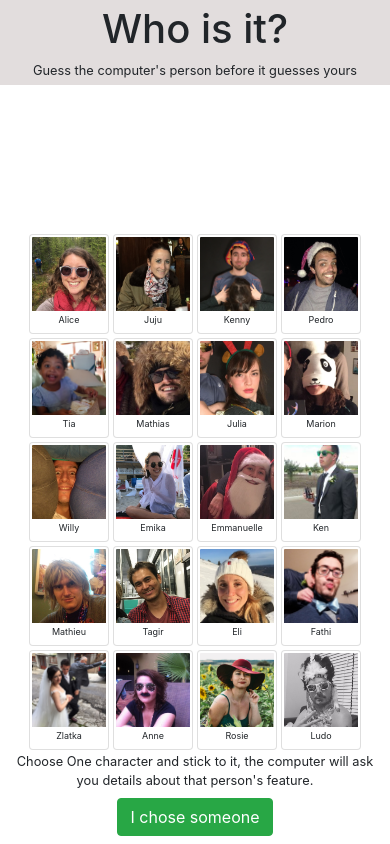
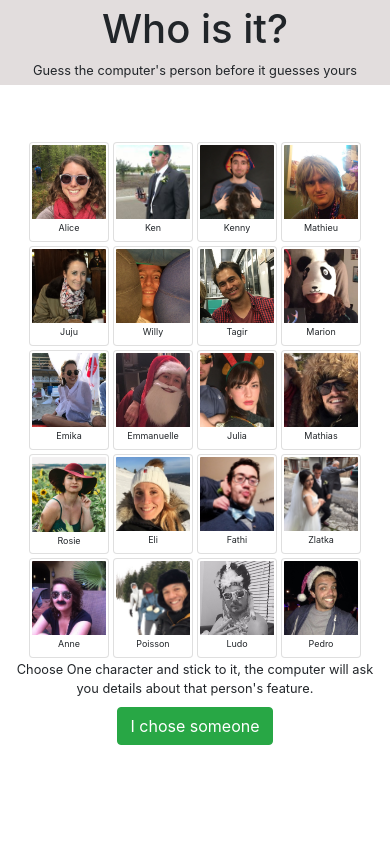
Before and after one commit to Anne-Anq/WhoIsIt, a React (Create React App) app: page / in a window 390 px wide. Built offline with nearby package versions, Linux system fonts and the light colour scheme.

Commit message:
adjust size for different media

```diff
--- a/src/App.css
+++ b/src/App.css
@@ -29,8 +29,8 @@
   }
 
   .container {
-    position: absolute;
-    bottom: 0;
+    /* position: absolute;
+    bottom: 0; */
   }
   .bottom-part {
     margin: 0;
--- a/src/components/banner.css
+++ b/src/components/banner.css
@@ -4,17 +4,28 @@
 }
 
 .alert-container {
-  height: 130px;
+  height: 60px;
   display: flex;
   justify-content: flex-end;
   align-items: flex-start;
+  overflow: hidden;
 }
 .alert.alert-info {
   width: 80%;
-  max-width: 500px;
+  max-width: 800px;
   margin: 5px;
   text-align: end;
   animation: alert-appear 0.5s cubic-bezier(0.17, 0.67, 0.73, 1.23) forwards;
+}
+@media screen and (max-width: 1000px) {
+  .alert-container {
+    height: 85px;
+  }
+}
+@media screen and (max-width: 534px) {
+  .alert-container {
+    height: 108px;
+  }
 }
 
 @media screen and (max-width: 450px) {
@@ -30,7 +41,7 @@
     padding: 0.15rem;
   }
   .alert-container {
-    height: 75px;
+    height: 55px;
   }
 }
 @keyframes alert-appear {
--- a/src/components/game.jsx
+++ b/src/components/game.jsx
@@ -44,7 +44,7 @@
   }
   maxImgBySize = () => {
     const width = document.querySelector("#grid").clientWidth;
-    const margin = width < 450 ? 2 : 10;
+    const margin = width < 450 ? 2 : window.innerHeight <= 657 ? 3 : 10;
     const cardWidth = 2 * margin + (width < 450 ? 80 : 140);
     const bannerHeight = document.querySelector(".banner").clientHeight;
     const alertHeight = document.querySelector(".alert-container").clientHeight;
@@ -77,7 +77,7 @@
     return (
       <React.Fragment>
         Nope, it's not {name}. Unselect someone else to keep playing and try
-        again!}
+        again!
       </React.Fragment>
     );
   };
--- a/src/components/thumbnail.css
+++ b/src/components/thumbnail.css
@@ -40,3 +40,8 @@
     padding: 2px;
   }
 }
+@media screen and (max-height: 657px) {
+  .card {
+    margin: 3px;
+  }
+}
--- a/src/service/people.js
+++ b/src/service/people.js
@@ -132,12 +132,12 @@
     name: "Tagir",
     isMan: true
   },
-  {
-    name: "Tia",
-    isWoman: true,
-    isBaby: true,
-    isHolding: true
-  },
+  // {
+  //   name: "Tia",
+  //   isWoman: true,
+  //   isBaby: true,
+  //   isHolding: true
+  // },
   {
     name: "Tracey",
     hasGlasses: true,
```
